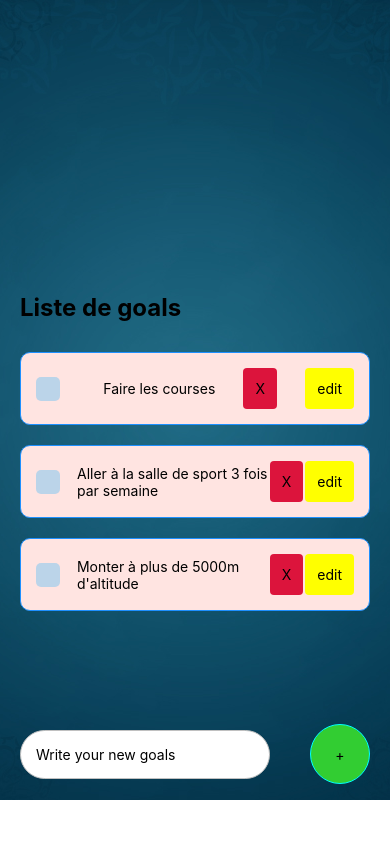
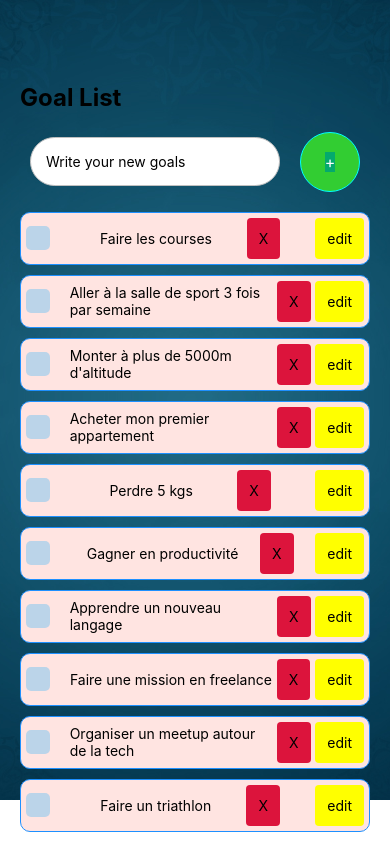
Before and after one commit to Clairevitsing/todoList, a React Native app: screen / in a window 390 px wide. Built offline with nearby package versions, Linux system fonts and the light colour scheme.

Commit message:
découper les codes en plusieurs components

```diff
--- a/App.js
+++ b/App.js
@@ -1,32 +1,32 @@
 import { StatusBar } from 'expo-status-bar';
-import { ImageBackground, StyleSheet, Text, View, TextInput, TouchableOpacity, Platform, KeyboardAvoidingView,Alert,Pressable } from 'react-native';
-import react, { useState} from 'react';
+import { ImageBackground, StyleSheet, Text, View, Alert, } from 'react-native';
+import React, { useState } from 'react';
+import GoalList from './components/GoalList';
+import GoalForm from './components/GoalForm';
 
 export default function App() {
-
-
 
   const sampleGoals = [
 
     "Faire les courses",
     "Aller à la salle de sport 3 fois par semaine",
     "Monter à plus de 5000m d'altitude",
-    // "Acheter mon premier appartement",
-    // "Perdre 5 kgs",
-    // "Gagner en productivité",
-    // "Apprendre un nouveau langage",
-    // "Faire une mission en freelance",
-    // "Organiser un meetup autour de la tech",
-    // "Faire un triathlon",
+    "Acheter mon premier appartement",
+    "Perdre 5 kgs",
+    "Gagner en productivité",
+    "Apprendre un nouveau langage",
+    "Faire une mission en freelance",
+    "Organiser un meetup autour de la tech",
+    "Faire un triathlon",
   ];
-  const [goal, setGoal] = useState('');
+
   const [editedGoal, setEditedGoal] = useState(null);
 
   //il faut initialiser le tableau
   const [goalItems, setGoalItems] = useState(sampleGoals);
 
 
-  const addGoal = () => {
+    const addGoal = (goal) => {
 
         if (goal === "") {
             return;
@@ -34,13 +34,14 @@ export default function App() {
         setGoalItems((goalItems) => [...goalItems, goal]);
         console.log(goal);
         // console.log(goalItems);
-  }
+    };
+
 
   const deleteGoal = (index) => {
 
     Alert.alert(
 
-      'Alert Title', 'Are you sure to delete?',
+      'Alert Deletion', 'Are you sure to delete?',
       [{
         text: 'Cancel',
         style: 'Cancel',
@@ -60,7 +61,7 @@ export default function App() {
   const editGoal = (index) => {
     setEditedGoal(goalItems[index]);
   };
-  const UpdateGoal = (index,editedGoal) => {
+  const updateGoal = (index,editedGoal) => {
     const updatedGoals = [...goalItems];
     updatedGoals[index] = editedGoal;
     console.log("updatedGoals:", updatedGoals[index])
@@ -72,39 +73,17 @@ export default function App() {
     <View style={styles.container}>
       <ImageBackground source={require('./assets/home.jpg')} resizeMode='cover' style={styles.image}>
         <View style={styles.goalsWrapper}>
-        <Text style={styles.sectionTitle}>Liste de goals</Text>
+
+        <Text style={styles.sectionTitle}>Goal List</Text>
         { console.log("samplegoals :",sampleGoals) }
-        <View style={styles.goalItems}>{
-          goalItems.map((item,index) => {
-            return (
-             <View style={styles.item} key={index.toString()}>
-              <View style={styles.itemLeft}>
-                <View style={styles.square}></View>
-                <Text style={styles.itemText}>{item}</Text>
-                <Pressable style={styles.deleteButton} onPress={() => deleteGoal(index)}>
-                  <Text style={styles.text}>X</Text>
-                </Pressable>
-                <Pressable style={styles.editButton} onPress={() => UpdateGoal(index,editedGoal)}>
-                  <Text style={styles.text}>edit</Text>
-                </Pressable>
+           <GoalForm addGoal={addGoal} />
+           <GoalList
+              goalItems={goalItems}
+              onDelete={deleteGoal}
+              onUpdate={updateGoal}
+              editedGoal={editedGoal}
+            />
     </View>
-              </View>);
-
-            }
-          )
-        }</View>
-
-      </View>
-      <KeyboardAvoidingView
-        behavior={Platform.OS === 'ios' ? "padding" : "height"}
-        style={styles.writeGoalWrapper}>
-        <TextInput style={styles.input} placeholder={"Write your new goals"} value={goal} onChangeText={text => setGoal(text)} />
-        <TouchableOpacity onPress={addGoal} >
-          <View style={styles.addWrapper}>
-            <Text style={styles.addText}>+</Text>
-          </View>
-        </TouchableOpacity>
-        </KeyboardAvoidingView>
         </ImageBackground>
     </View>
   )
@@ -113,7 +92,8 @@ export default function App() {
 const styles = StyleSheet.create({
   container: {
     flex: 1,
-    backgroundColor: '#fff',
+    alignItems: 'center',
+    justifyContent: 'center',
   },
   image: {
     flex: 1,
@@ -122,16 +102,11 @@ const styles = StyleSheet.create({
     alignItems: 'center',
   },
   sectionTitle: {
+    marginTop: 30,
     color: '#fff',
     fontSize: 20,
   },
-  button: {
-    backgroundColor: '#04AA6D',
-    color: 'white',
-    padding: '15px 32px',
-    textAlign: 'center',
-    fontSize: 16,
-  },
+
   goalsWrapper: {
     paddingTop: 80,
     paddingHorizontal: 20,
@@ -145,81 +120,6 @@ const styles = StyleSheet.create({
     marginTop: 30,
 
   },
-  writeGoalWrapper: {
-    position: 'absolute',
-    bottom: 60,
-    width: '100%',
-    flexDirection: 'row',
-    justifyContent: 'space-around',
-    alignItems: 'center',
-  },
-  input: {
-    paddingVertical: 15,
-    paddingHorizontal: 15,
-    backgroundColor: '#FFF',
-    borderRadius: 60,
-    borderColor: '#C0C0C0',
-    borderWidth: 1,
-    width: 250,
-},
-  addWrapper: {
-    width: 60,
-    height: 60,
-    backgroundColor: '#32cd32',
-    borderRadius: 60,
-    justifyContent: 'center',
-    alignItems: 'center',
-    borderColor: '#00ffff',
-    borderWidth: 1
-  },
- item: {
-        backgroundColor: '#ffe4e1',
-        padding: 15,
-        borderWidth: 1,
-        borderColor: '#1e90ff',
-        borderRadius: 10,
-        fixDirection: 'row',
-        justifyContent: 'space-between',
-        marginBottom: 20,
-    },
 
-    itemLeft: {
-        display: 'flex',
-        flexDirection: 'row',
-        alignItems: 'center',
-        flexWrap: 'wrap',
-        justifyContent: 'space-between',
-    },
-    square: {
-        width: 24,
-        height: 24,
-        backgroundColor: '#55BCF6',
-        opacity: 0.4,
-        borderRadius: 5,
-        marginRight: 15,
-    },
-
-    itemText: {
-        maxWidth: '60%',
-    },
-
-  deleteButton: {
-        alignItems: 'center',
-        justifyContent: 'center',
-        paddingVertical: 12,
-        paddingHorizontal: 12,
-        borderRadius: 4,
-        elevation: 3,
-        backgroundColor: '#DC143C',
-  },
-  editButton: {
-        alignItems: 'center',
-        justifyContent: 'center',
-        paddingVertical: 12,
-        paddingHorizontal: 12,
-        borderRadius: 4,
-        elevation: 3,
-        backgroundColor: '#FFFF00',
-    }
 
 });
--- /dev/null
+++ b/components/GoalForm.js
@@ -0,0 +1,65 @@
+import React, { useState } from 'react';
+import { View, KeyboardAvoidingView, TextInput, TouchableOpacity, Text, StyleSheet, Platform, } from 'react-native';
+
+
+const GoalForm = ({ addGoal }) => {
+    const [goal, setGoal] = useState('');
+
+ const handleAddGoal = () => {
+    addGoal(goal);
+    setGoal('');
+  };
+    return (
+        <View>
+            <KeyboardAvoidingView
+                behavior={Platform.OS === 'ios' ? "padding" : "height"}
+                style={styles.writeGoalWrapper}>
+                <TextInput style={styles.input} placeholder={"Write your new goals"} value={goal} onChangeText={text => setGoal(text)} />
+                <TouchableOpacity onPress={handleAddGoal} >
+                    <View style={styles.addWrapper}>
+                        <Text style={styles.button}>+</Text>
+                    </View>
+                </TouchableOpacity>
+            </KeyboardAvoidingView>
+        </View>
+    );
+};
+
+const styles = StyleSheet.create({
+  writeGoalWrapper: {
+    width: '100%',
+    flexDirection: 'row',
+    justifyContent: 'space-around',
+    alignItems: 'center',
+    marginBottom: 20,
+    marginTop: 20,
+  },
+  input: {
+    paddingVertical: 15,
+    paddingHorizontal: 15,
+    backgroundColor: '#FFF',
+    borderRadius: 60,
+    borderColor: '#C0C0C0',
+    borderWidth: 1,
+    width: 250,
+},
+addWrapper: {
+    width: 60,
+    height: 60,
+    backgroundColor: '#32cd32',
+    borderRadius: 60,
+    justifyContent: 'center',
+    alignItems: 'center',
+    borderColor: '#00ffff',
+    borderWidth: 1
+    },
+button: {
+    backgroundColor: '#04AA6D',
+    color: 'white',
+    padding: '15px 32px',
+    textAlign: 'center',
+    fontSize: 16,
+  },
+});
+
+export default GoalForm;
--- /dev/null
+++ b/components/GoalItem.js
@@ -0,0 +1,74 @@
+import React from 'react';
+import { View, Text, Pressable, StyleSheet, } from 'react-native';
+
+const GoalItem = ({ item, index, onDelete, onUpdate, editedGoal}) => {
+    return (
+        <View style={styles.item} key={index.toString()}>
+            <View style={styles.itemLeft}>
+                <View style={styles.square}></View>
+                <Text style={styles.itemText}>{item}</Text>
+                <Pressable style={styles.deleteButton} onPress={() => onDelete(index)}>
+                    <Text style={styles.text}>X</Text>
+                </Pressable>
+                <Pressable style={styles.editButton} onPress={() => onUpdate(index, editedGoal)}>
+                    <Text style={styles.text}>edit</Text>
+                </Pressable>
+            </View>
+        </View>);
+};
+
+const styles = StyleSheet.create({
+     item: {
+        backgroundColor: '#ffe4e1',
+        padding: 5,
+        borderWidth: 1,
+        borderColor: '#1e90ff',
+        borderRadius: 10,
+        fixDirection: 'row',
+        justifyContent: 'space-between',
+        marginBottom: 10,
+    },
+
+    itemLeft: {
+        display: 'flex',
+        flexDirection: 'row',
+        alignItems: 'center',
+        flexWrap: 'wrap',
+        justifyContent: 'space-between',
+    },
+    square: {
+        width: 24,
+        height: 24,
+        backgroundColor: '#55BCF6',
+        opacity: 0.4,
+        borderRadius: 5,
+        marginRight: 15,
+    },
+
+    itemText: {
+        maxWidth: '60%',
+    },
+
+  deleteButton: {
+        alignItems: 'center',
+        justifyContent: 'center',
+        paddingVertical: 12,
+        paddingHorizontal: 12,
+        borderRadius: 4,
+        elevation: 3,
+        backgroundColor: '#DC143C',
+  },
+  editButton: {
+        alignItems: 'center',
+        justifyContent: 'center',
+        paddingVertical: 12,
+        paddingHorizontal: 12,
+        borderRadius: 4,
+        elevation: 3,
+        backgroundColor: '#FFFF00',
+    }
+
+
+});
+
+export default GoalItem;
--- /dev/null
+++ b/components/GoalList.js
@@ -0,0 +1,21 @@
+import React from 'react';
+import { View } from 'react-native';
+import GoalItem from './GoalItem';
+
+const GoalList = ({ goalItems,  onDelete, onUpdate }) => {
+  return (
+    <View>
+      {goalItems.map((item, index) => (
+        <GoalItem
+          key={index.toString()}
+          item={item}
+          index={index}
+          onDelete={onDelete}
+          onUpdate={onUpdate}
+        />
+      ))}
+    </View>
+  );
+};
+
+export default GoalList;
```
Lines whose indentation alone changed are shown as unchanged.
